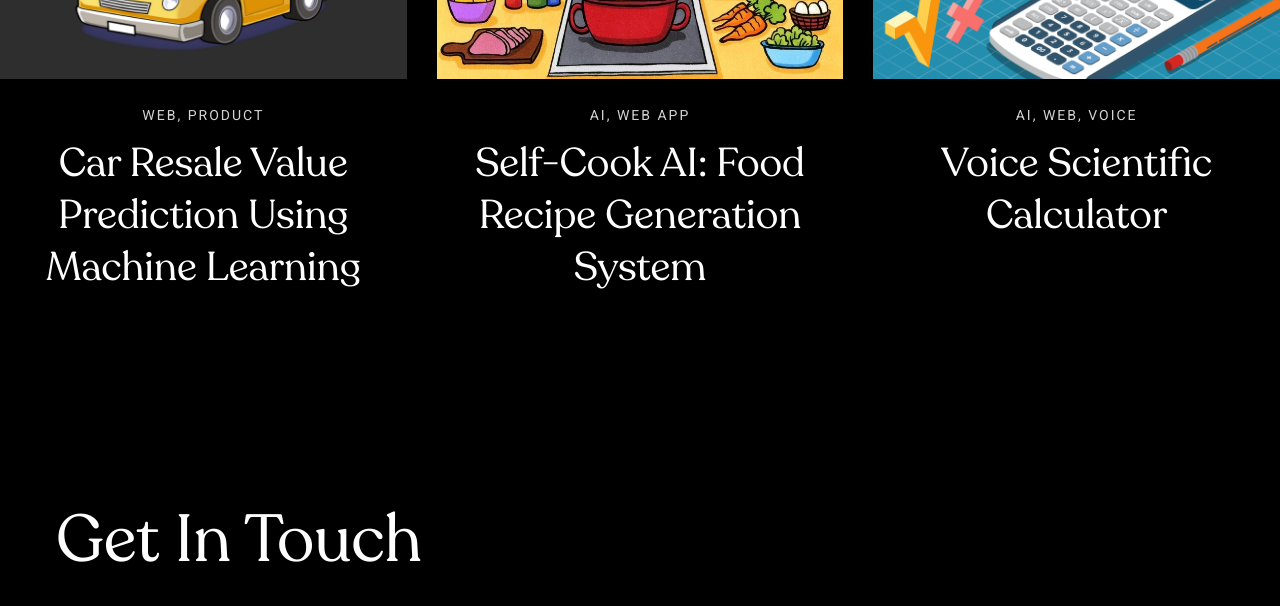
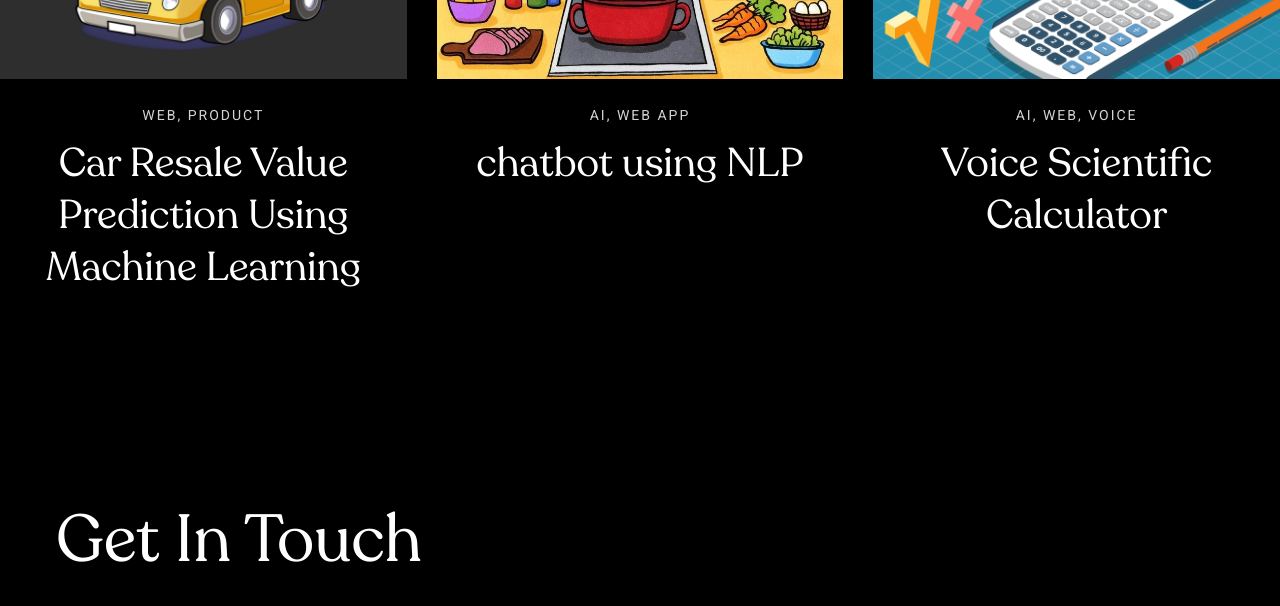
Before and after one commit to Yogesh4559/Yogesh-portfolio, a plain HTML site: page index.html in a window 1280 px wide. Shown: the part 2220-2826 px from the top of the page. Drawn offline with nearby package versions, Linux system fonts and the light colour scheme.

Commit message:
Update index.html

```diff
--- a/index.html
+++ b/index.html
@@ -639,7 +639,7 @@
                 <p class="card-subtitle">AI, Web App</p>
 
                 <h3 class="title h3">
-                  <a href="#" class="card-title">Self-Cook AI: Food Recipe Generation System</a>
+                  <a href="#" class="card-title">chatbot using NLP</a>
                 </h3>
               </div>
 
```
